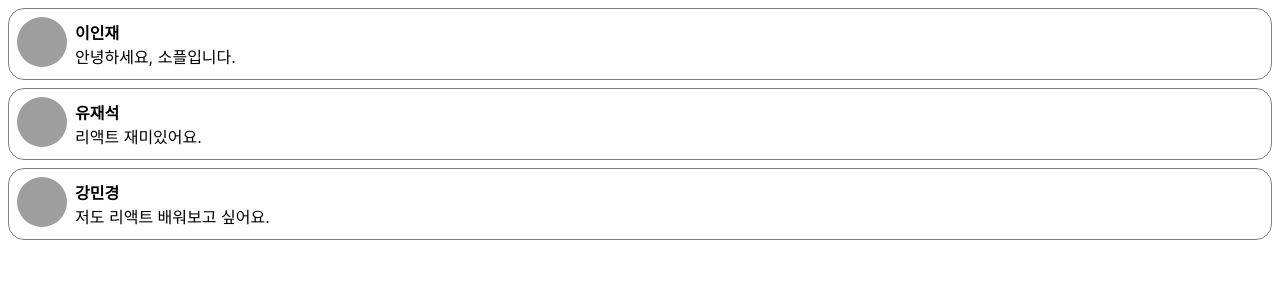
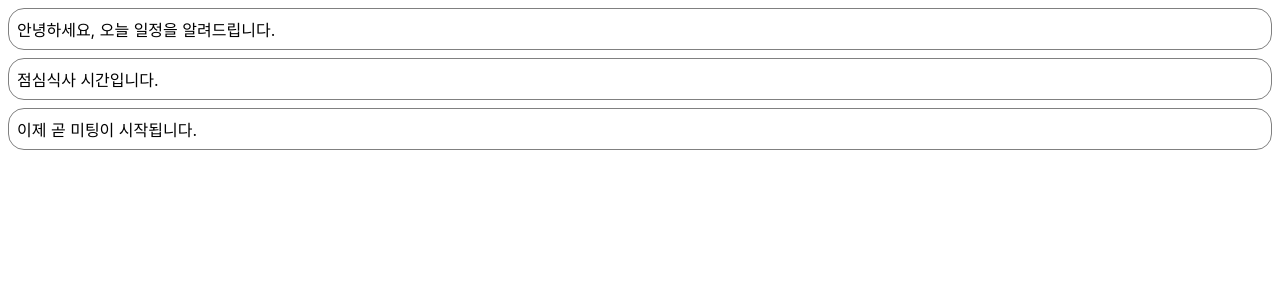
Before and after one commit to minwoo915/23-react1, a React (Create React App) app: page / in a window 1280 px wide. Shown: the top 300 px of the page. Built offline with nearby package versions, Linux system fonts and the light colour scheme; grey boxes are pictures that could not be loaded.

Commit message:
Add README
6주차 내용정리

```diff
--- /dev/null
+++ b/src/chapter_06/Notification.jsx
@@ -0,0 +1,46 @@
+import React from "react";
+
+const styles = {
+    wrapper: {
+        margin: 8,
+        padding: 8,
+        display: "flex",
+        flexDirection: "row",
+        border: "1px solid grey",
+        borderRadius: 16,
+    },
+    messageText: {
+        color: "black",
+        fontSize: 16,
+    },
+};
+
+class Notification extends React.Component {
+    constructor(props) {
+        super(props);
+
+        this.state = {};
+    }
+
+    componentDidMount() {
+        console.log(`${this.props.id} componentDidMount() called.`);
+    }
+
+    componentDidUpdate() {
+        console.log(`${this.props.id} componentDidUpdate() called.`);
+    }
+
+    componentWillUnmount() {
+        console.log(`${this.props.id} componentWillUnmount() called.`);
+    }
+
+    render() {
+        return (
+            <div style={styles.wrapper}>
+                <span style={styles.messageText}>{this.props.message}</span>
+            </div>
+        );
+    }
+}
+
+export default Notification;
--- /dev/null
+++ b/src/chapter_06/NotificationList.jsx
@@ -0,0 +1,71 @@
+import React from "react";
+import Notification from "./Notification";
+
+const reservedNotifications = [
+    {
+        id: 1,
+        message: "안녕하세요, 오늘 일정을 알려드립니다.",
+    },
+    {
+        id: 2,
+        message: "점심식사 시간입니다.",
+    },
+    {
+        id: 3,
+        message: "이제 곧 미팅이 시작됩니다.",
+    },
+];
+
+var timer;
+
+class NotificationList extends React.Component {
+    constructor(props) {
+        super(props);
+
+        this.state = {
+            notifications: [],
+        };
+    }
+
+    componentDidMount() {
+        const { notifications } = this.state;
+        timer = setInterval(() => {
+            if (notifications.length < reservedNotifications.length) {
+                const index = notifications.length;
+                notifications.push(reservedNotifications[index]);
+                this.setState({
+                    notifications: notifications,
+                });
+            } else {
+ //               this.setState({
+   //                 notifications: [],
+     //           });
+                clearInterval(timer);
+            }
+        }, 1000);
+    }
+
+    componentWillUnmount() {
+        if (timer) {
+            clearInterval(timer);
+        }
+    }
+
+    render() {
+        return (
+            <div>
+                {this.state.notifications.map((notification) => {
+                    return (
+                        <Notification
+                            key={notification.id}
+                            id={notification.id}
+                            message={notification.message}
+                        />
+                    );
+                })}
+            </div>
+        );
+    }
+}
+
+export default NotificationList;
--- a/src/index.js
+++ b/src/index.js
@@ -7,12 +7,12 @@
 import Library from './chapter_03/Library';
 import Clock from './chapter_04/Clock';
 import CommentList from './chapter_05/CommentList';
-
+import NotificationList from './chapter_06/NotificationList';
 
   const root = ReactDOM.createRoot(document.getElementById('root'));
   root.render(
     <React.StrictMode>
-      <CommentList />
+      <NotificationList />
     </React.StrictMode>
   );
 
```
Also changed, not shown: 1 other file (tests, documents, lock files or other folders).
